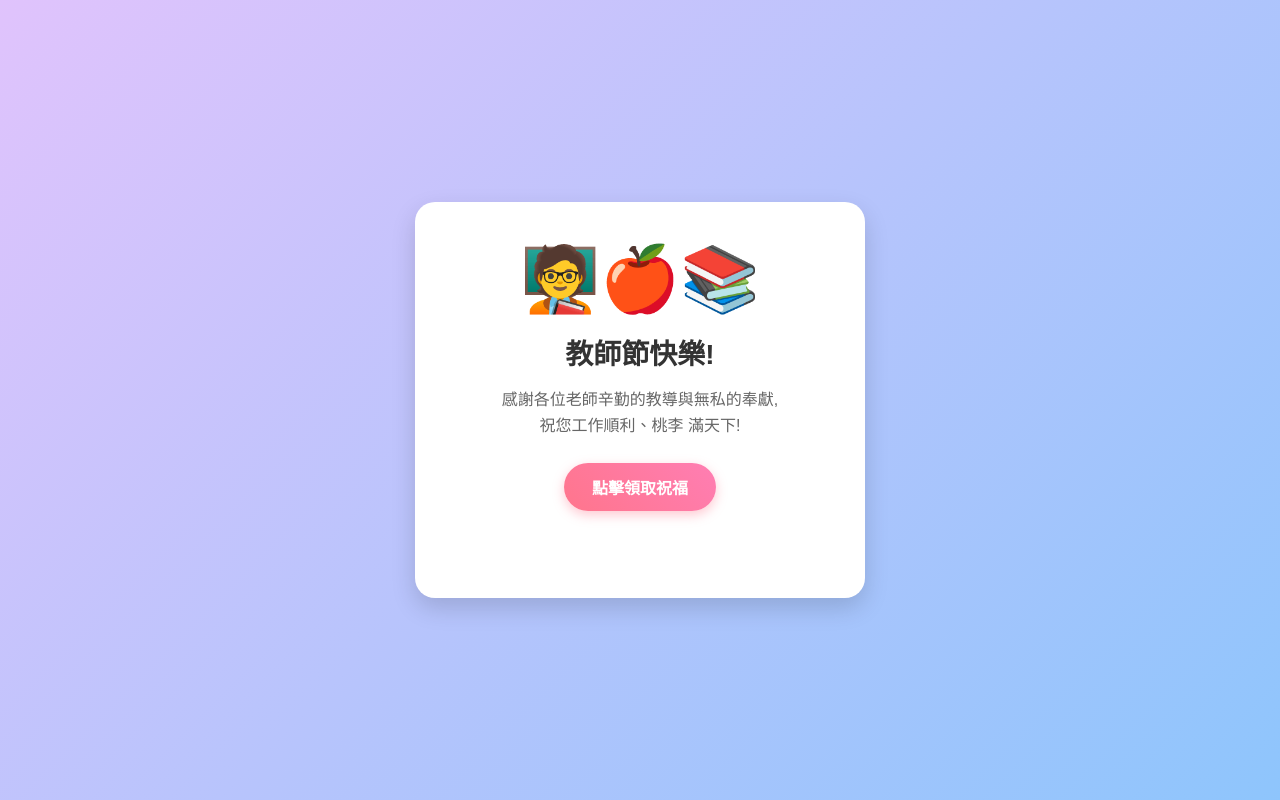
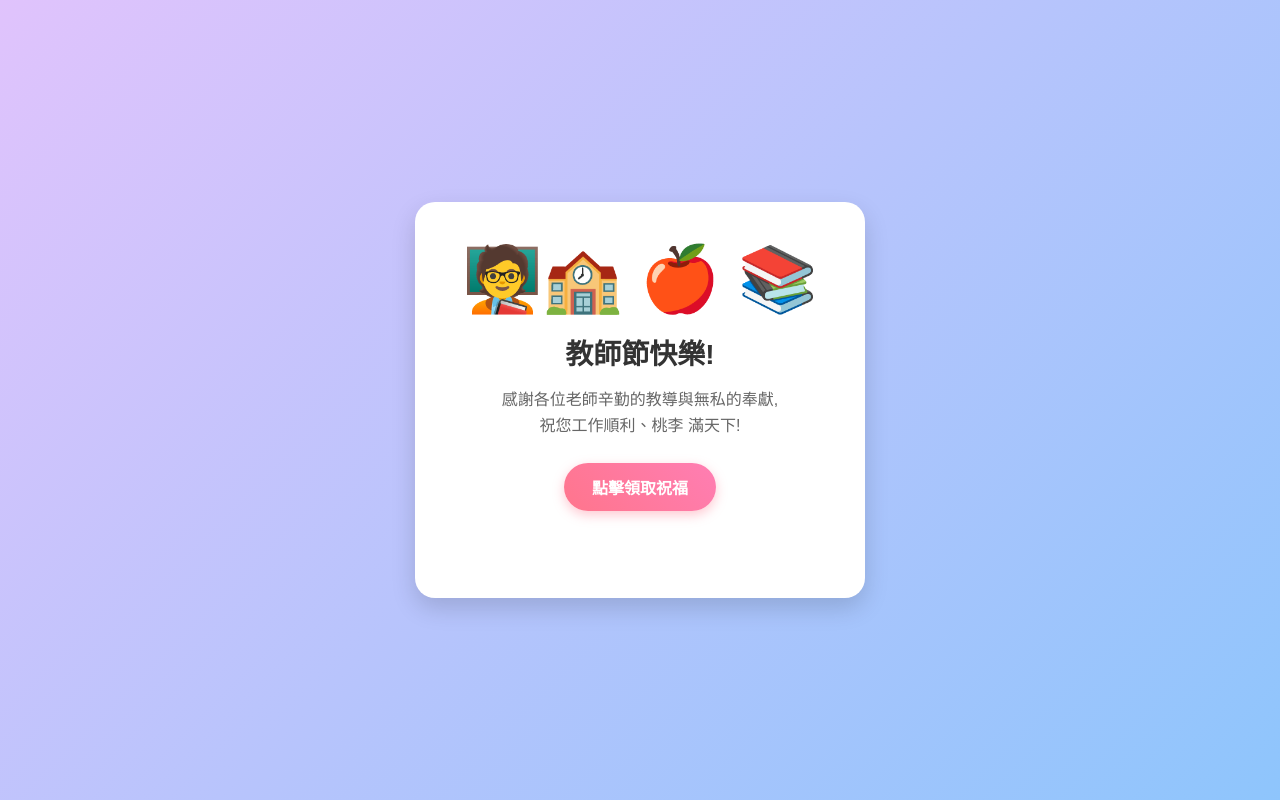
Before and after one commit to d113382405-blip/HappyTeachersDay, a plain HTML site: page teacher-day-pwa/index.html in a window 1280 px wide. Drawn offline with Linux system fonts and the light colour scheme.

Commit message:
Update index.html

```diff
--- a/teacher-day-pwa/index.html
+++ b/teacher-day-pwa/index.html
@@ -95,7 +95,7 @@ min-height: 27px;
 <body>
 
 <div class="card">
-<div class="icon">🧑‍🏫🍎📚</div>
+<div class="icon">🧑‍🏫&zwj;🏫 🍎 📚</div>
 <h1>教師節快樂!</h1>
 <p>感謝各位老師辛勤的教導與無私的奉獻,<br>祝您工作順利、桃李
 滿天下!</p>
```
